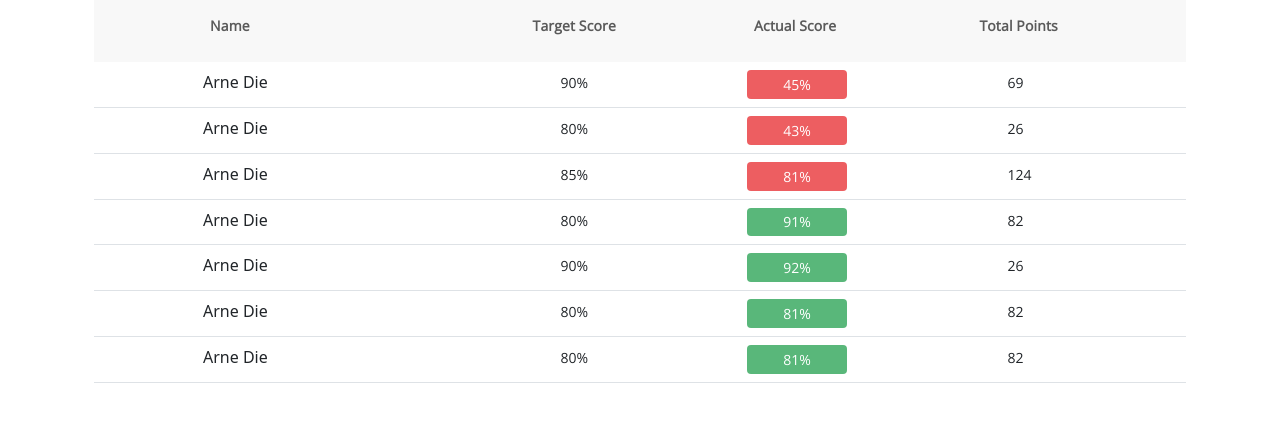
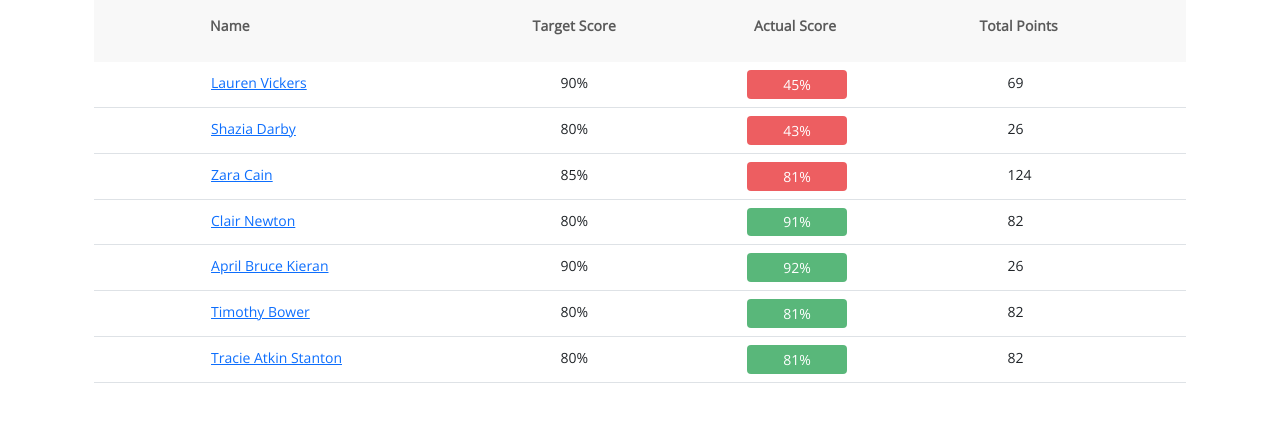
Before and after one commit to tymartin2/frontend-list_render, a React (Create React App) app: page / in a window 1280 px wide. Shown: the top 422 px of the page. Built offline with nearby package versions, Linux system fonts and the light colour scheme.

Commit message:
modifying hover

```diff
--- a/src/App.css
+++ b/src/App.css
@@ -6,6 +6,14 @@
   box-sizing: border-box;
 }
 
+#data-name a {
+  font-family: 'Open Sans';
+  font-size: 14px;
+  font-weight: 400;
+  line-height: 19.07px;
+  padding: 8px 8px;
+  width: 100px;
+}
 
 #data-actual > #actual-fail {
   background: #ED5E61 !important;
--- a/src/components/table/NamesCell.js
+++ b/src/components/table/NamesCell.js
@@ -1,10 +1,11 @@
 //Build Component
-	export default function NamesCell() {
+	export default function NamesCell({names}) {
 
+        const { name } = names;
 
 		return(
-			<td id="data-actual">
-			   Arne Die
+			<td id="data-name">
+			   <a href="/">{name}</a>
 			</td>
 		);
 	};
--- a/src/components/table/TableBody.js
+++ b/src/components/table/TableBody.js
@@ -12,11 +12,11 @@
 	    	return(
 	    		<tr id="trow">
 	    		    <td className="row-items"> </td>
-	    		    <NamesCell />
+	    		    <NamesCell key={Math.random()} names={client}/>
 	    		    <td className="row-items"></td>
-	    		    <TargetsCell key={client.name} targets={client}/>
-	    		    <ActualsCell key={client.name} actuals={client}/>
-	    		    <TotalsCell key={client.name} totals={client}/>
+	    		    <TargetsCell key={Math.random()} targets={client}/>
+	    		    <ActualsCell key={Math.random()} actuals={client}/>
+	    		    <TotalsCell key={Math.random()} totals={client}/>
 	    		</tr>
 	    	);
 	    });
--- a/src/pages/TableDisplay.js
+++ b/src/pages/TableDisplay.js
@@ -8,7 +8,7 @@
 	export default function TableDisplay() {
 		return(
 			<Container>
-			    <Table responsive id="table">
+			    <Table hover responsive id="table">
 					<TableHead />
 					<TableBody />
 				</Table>
```
